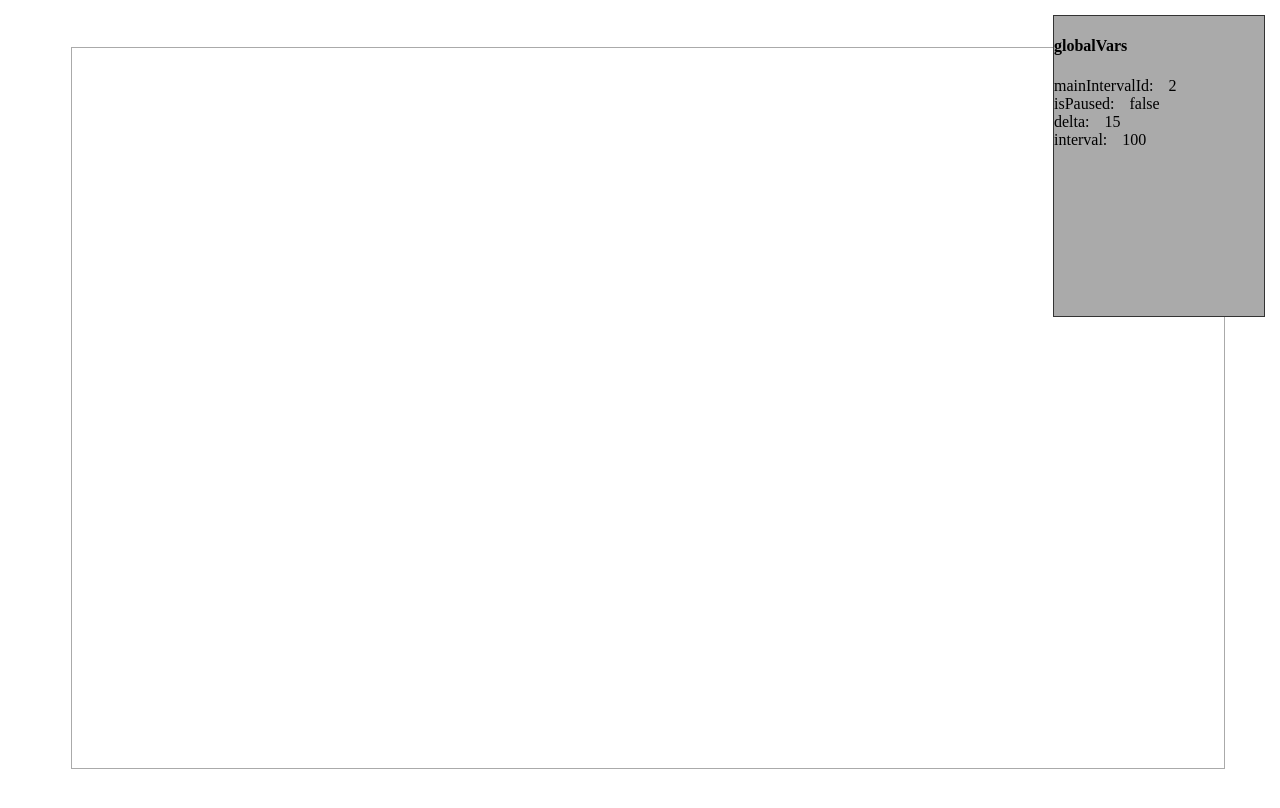
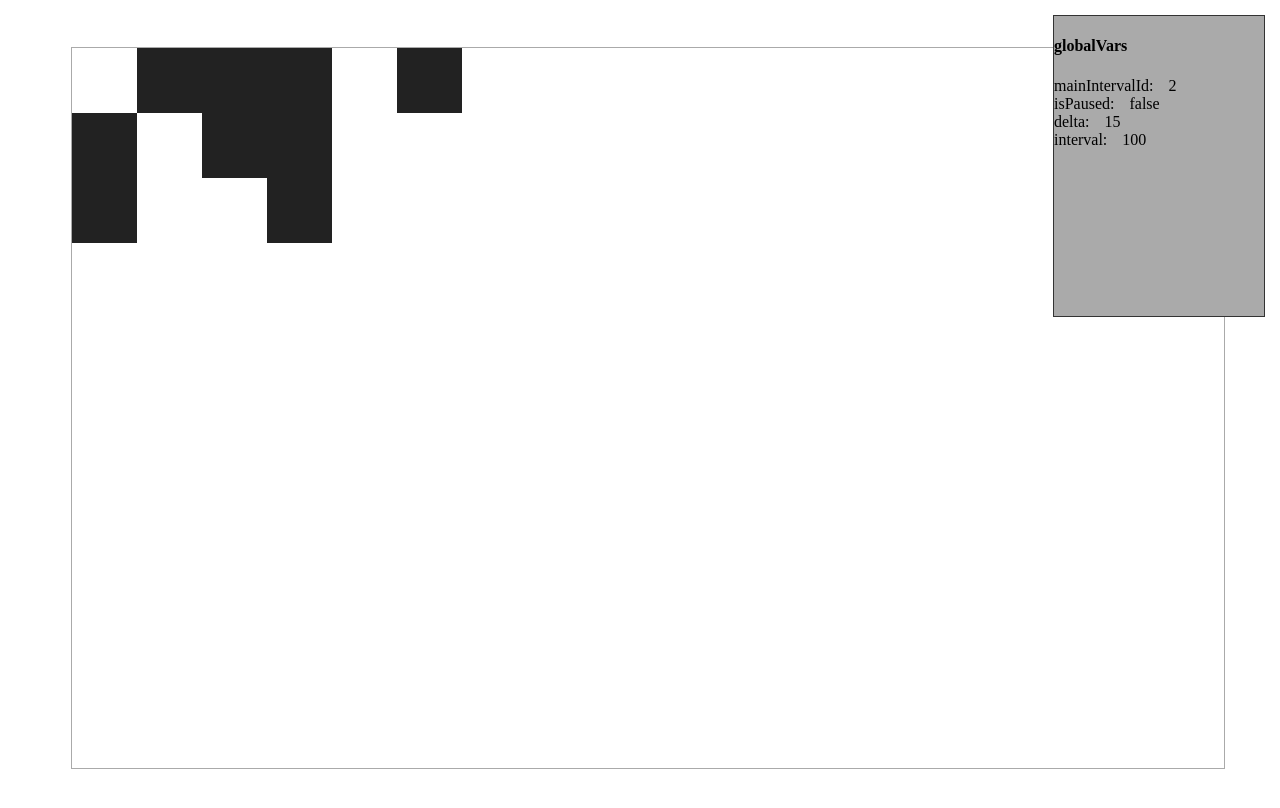
Before and after one commit to godzilla652/space-invaders, a website built with webpack: page src/index.html in a window 1280 px wide. Built offline with nearby package versions, Linux system fonts and the light colour scheme.

Commit message:
added creating blocks from map and fill mapWrapper

```diff
--- a/src/index.js
+++ b/src/index.js
@@ -85,7 +85,7 @@ $(window).keypress(function(event){
 //test
 //add stone to mapWrapper
 // let stone = $("#mapWrapper").append(`<div class="stone block floating" id="t1"></div>`)
-
+// $("#mapWrapper").append("<div>123123</div>/")
 
 let map = [
            [0,1,1,1,0,1],
@@ -97,13 +97,23 @@ let map = [
 for ( let rowIndex in map){
   for ( let arrayIndex in map[rowIndex]){
     let value = map[rowIndex][arrayIndex]
-    //create block, accrding to position
-    if (value == 1){}
+    //create block, according to position
+    if (value == 1){
+      let stone = $(`<div class="stone block floating"></div>`)
+      //rowIndex, arrayIndex
+      let current_left = arrayIndex * 65
+      let current_top = rowIndex * 65
+      $(stone).css("left", `${current_left}px`)
+      $(stone).css("top", `${current_top}px`)
+
+      $("#mapWrapper").append($(stone))
+    }
     else {
       // exit creating block
     }
   }
 }
+
 
 
 function mainInterval(){
@@ -130,7 +140,6 @@ function mainInterval(){
 }
 
 
-//set globalVars.mainIntervalId and continue executing programm
 function start(){
     globalVars.mainIntervalId = mainInterval()
 }
```
Also changed, not shown: dist/index.html, 2 other files.
